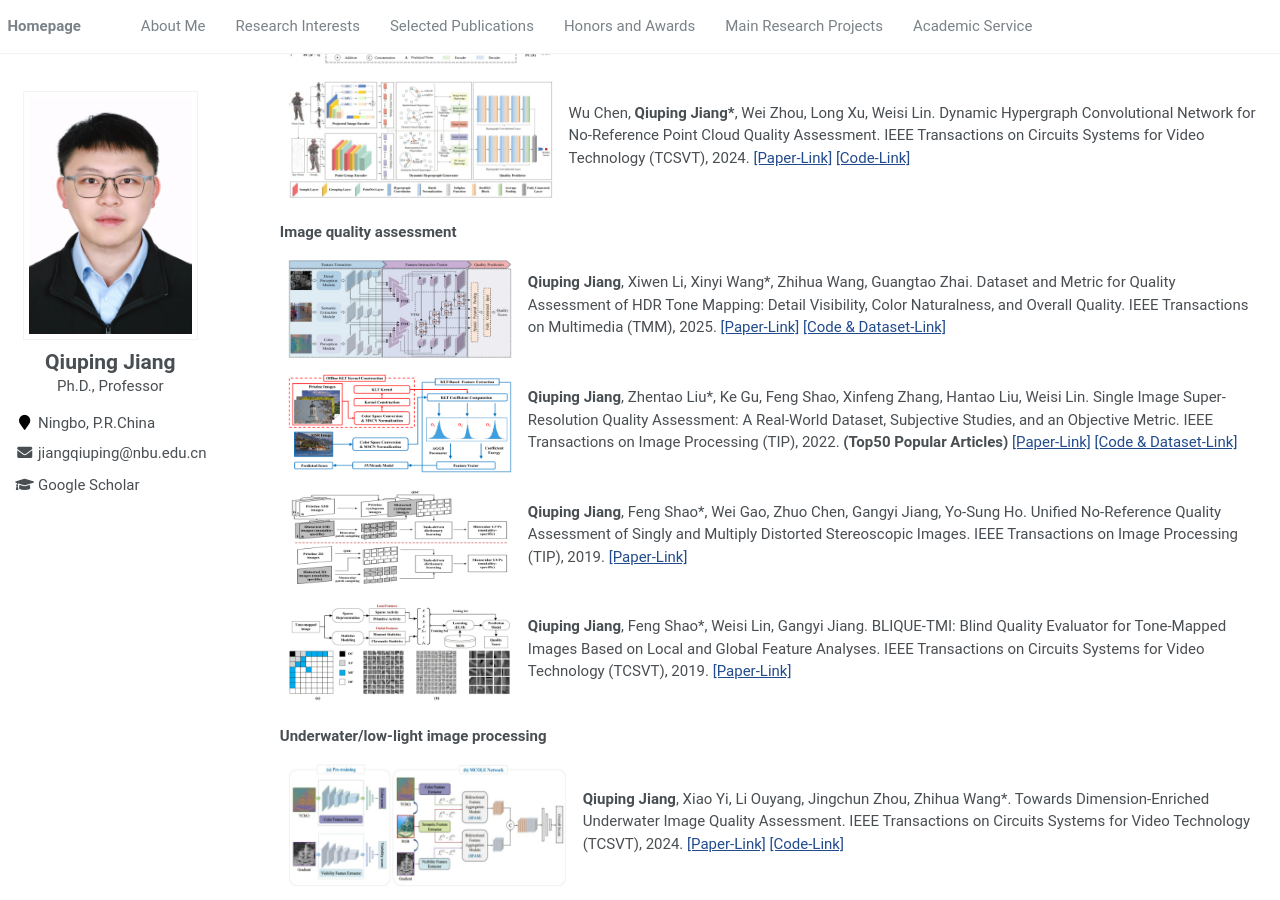
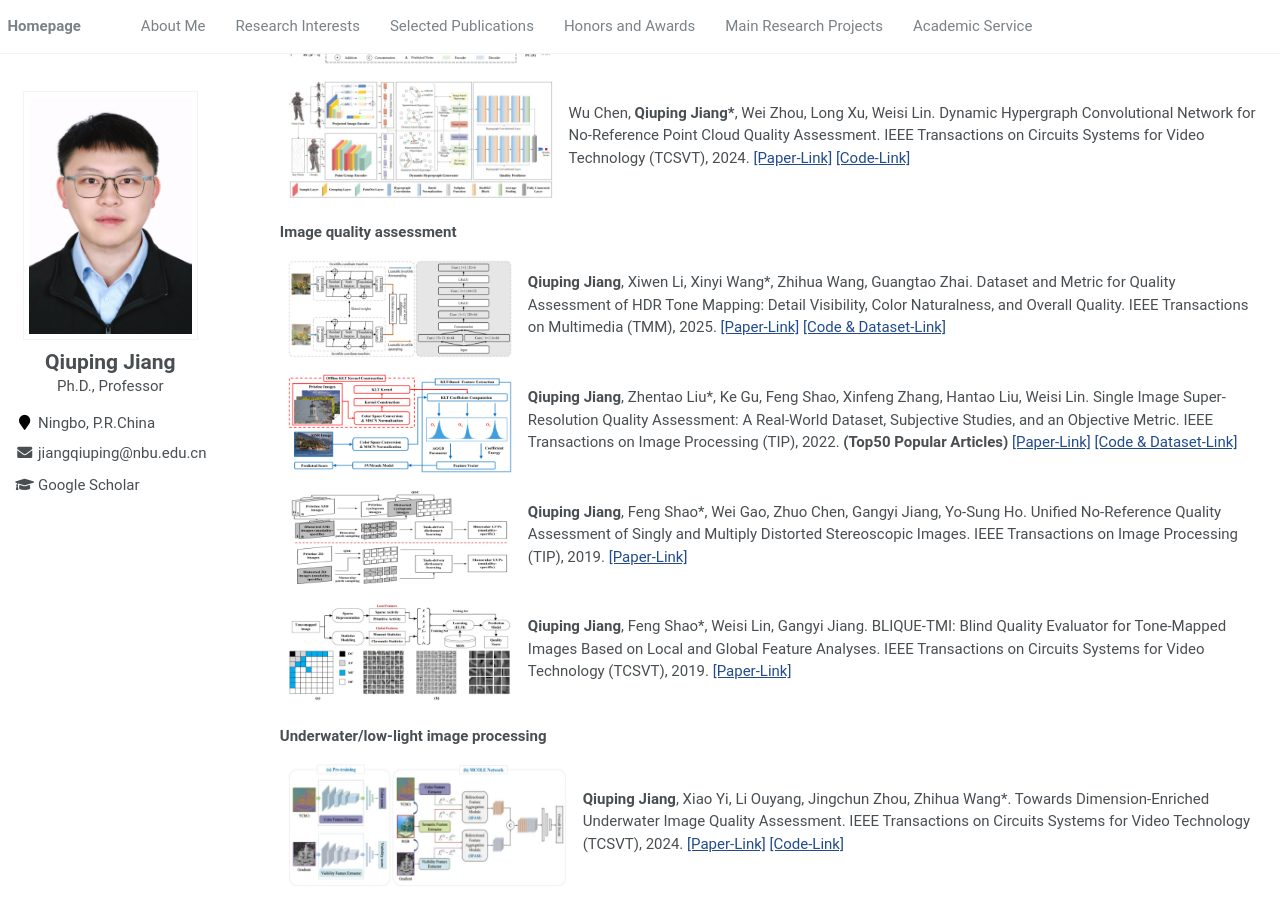
Before and after one commit to jiang-qiuping/Jiang-qiuping.github.io, a Jekyll site: the page built from assets/_pages/about.md, in a window 1280 px wide and 900 px high, scrolled down 1165 px. Built offline with Jekyll 4.4.1, drawn with Linux system fonts in a browser that asks for light colours.

Commit message:
Update about.md

```diff
--- a/assets/_pages/about.md
+++ b/assets/_pages/about.md
@@ -136,7 +136,7 @@
 <table align="center" border="none">
   <tr>
       <td>
-        <img align="left" width="700" height="400" src="../images/CDTIQ.png"/>
+        <img align="left" width="700" height="400" src="../images/CDi-Net.png"/>
       </td>
       <td>
         <p text-align="left">
```
